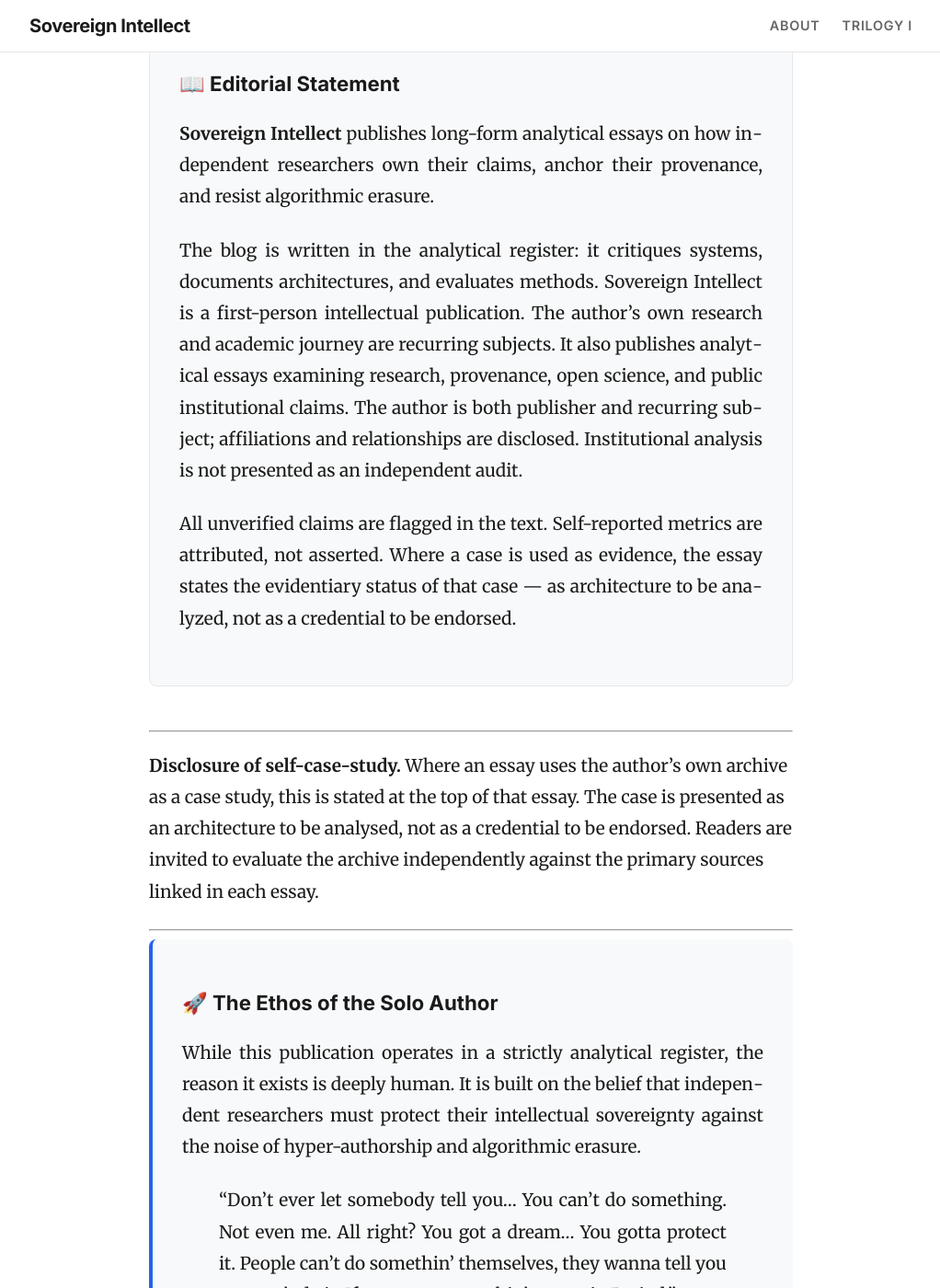
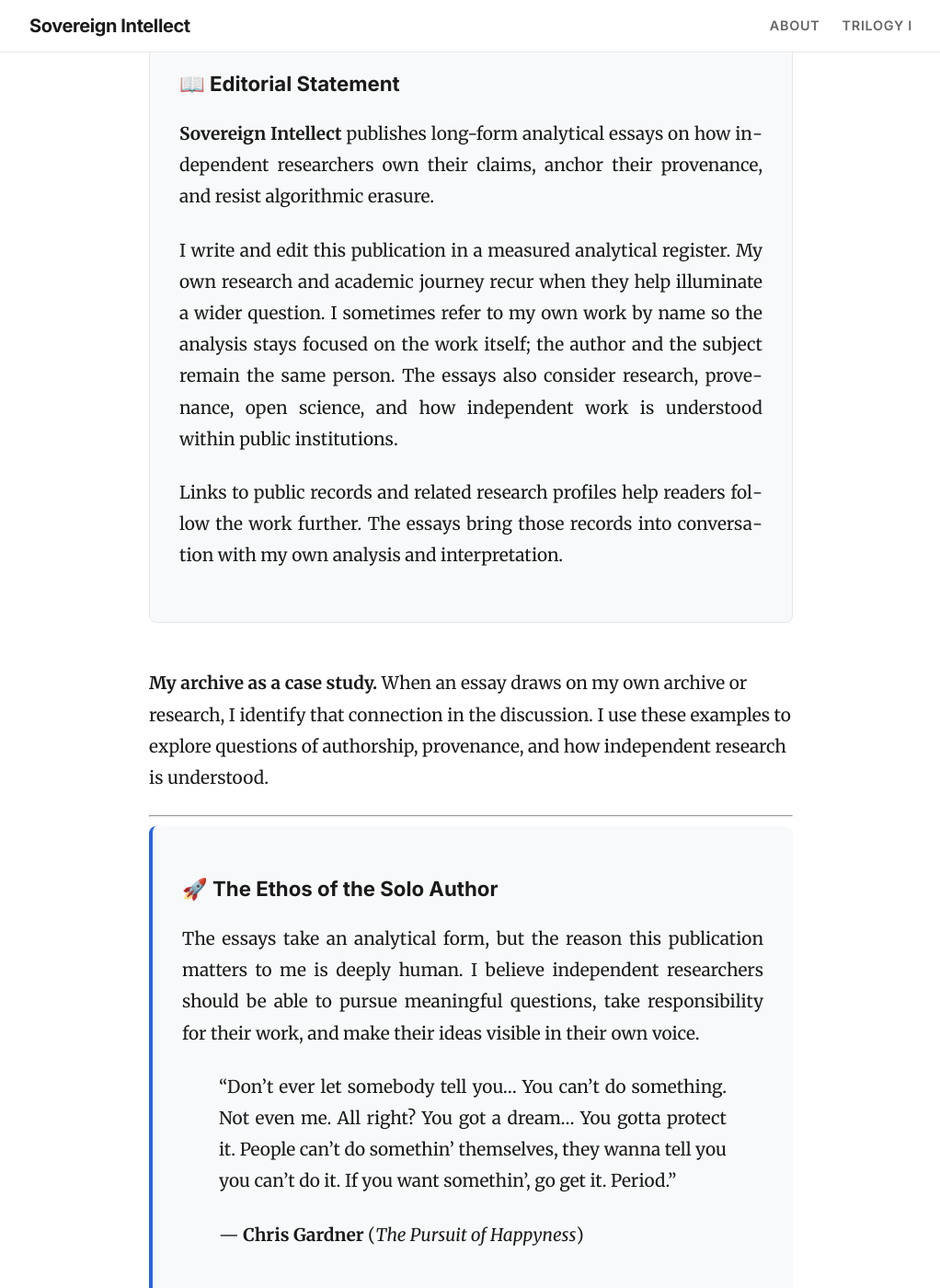
Before and after one commit to pravinkumar-ghodake/sovereign-intellect-blog, a Jekyll site: the page built from about.md, in a window 1280 px wide and 1400 px high, scrolled down 394 px. Shown: the whole window at 92% size, without its empty margins (128-1150 px from the left). Built offline with Jekyll 4.4.1, drawn with Linux system fonts in a browser that asks for light colours; some of the changed text lies outside the part shown.

Commit message:
Update about.md

```diff
--- a/about.md
+++ b/about.md
@@ -17,15 +17,13 @@ permalink: /about/
 
 **Sovereign Intellect** publishes long-form analytical essays on how independent researchers own their claims, anchor their provenance, and resist algorithmic erasure.
 
-The blog is written in the analytical register: it critiques systems, documents architectures, and evaluates methods. Sovereign Intellect is a first-person intellectual publication. The author's own research and academic journey are recurring subjects. It also publishes analytical essays examining research, provenance, open science, and public institutional claims. The author is both publisher and recurring subject; affiliations and relationships are disclosed. Institutional analysis is not presented as an independent audit.
+I write and edit this publication in a measured analytical register. My own research and academic journey recur when they help illuminate a wider question. I sometimes refer to my own work by name so the analysis stays focused on the work itself; the author and the subject remain the same person. The essays also consider research, provenance, open science, and how independent work is understood within public institutions.
 
-All unverified claims are flagged in the text. Self-reported metrics are attributed, not asserted. Where a case is used as evidence, the essay states the evidentiary status of that case — as architecture to be analyzed, not as a credential to be endorsed.
+Links to public records and related research profiles help readers follow the work further. The essays bring those records into conversation with my own analysis and interpretation.
 
 </div>
 
----
-
-<p><strong>Disclosure of self-case-study.</strong> Where an essay uses the author’s own archive as a case study, this is stated at the top of that essay. The case is presented as an architecture to be analysed, not as a credential to be endorsed. Readers are invited to evaluate the archive independently against the primary sources linked in each essay.</p>
+<p><strong>My archive as a case study.</strong> When an essay draws on my own archive or research, I identify that connection in the discussion. I use these examples to explore questions of authorship, provenance, and how independent research is understood.</p>
 
 ---
 
@@ -33,7 +31,7 @@ All unverified claims are flagged in the text. Self-reported metrics are attribu
 
 ### 🚀 The Ethos of the Solo Author
 
-While this publication operates in a strictly analytical register, the reason it exists is deeply human. It is built on the belief that independent researchers must protect their intellectual sovereignty against the noise of hyper-authorship and algorithmic erasure.
+The essays take an analytical form, but the reason this publication matters to me is deeply human. I believe independent researchers should be able to pursue meaningful questions, take responsibility for their work, and make their ideas visible in their own voice.
 
 > "Don't ever let somebody tell you... You can't do something. Not even me. All right? You got a dream... You gotta protect it. People can't do somethin' themselves, they wanna tell you you can't do it. If you want somethin', go get it. Period."
 >
@@ -43,6 +41,15 @@ While this publication operates in a strictly analytical register, the reason it
 
 ---
 
+### About the Author
+
+I am **Pravinkumar Ghodake**, an independent research scholar and writer working across theoretical, computational, and experimental mechanics. My academic work has focused on nonlinear waves in solids, nonlinear ultrasonics, mechanical metamaterials, and inverse design.
+
+My doctoral research at IIT Bombay brought these interests together through mathematical analysis, computational modeling, and experimental work. I am especially interested in how materials shape the movement of elastic waves, and how those ideas can contribute to structural health monitoring and the study of damage in materials. My [research biography](https://sites.google.com/view/pravinkumarghodake/biography) and [academic archive](https://pravinkumar-ghodake.github.io/pravinkumar-ghodake-academic-archive/) bring together more of this work, including research records, publications, presentations, and related profiles.
+
+My academic work also appears under the full name **Pravinkumar Ramchandra Ghodake**. I maintain a parallel creative archive with reflections on cinema, sport, literature, and everyday observations. I enjoy tracing connections between these interests and technical work: movement and mechanics, strategy and systems, narrative and research. That curiosity is one of the ideas behind *The Polymath Code*.
+
+---
 
 ### 🧭 Editorial Standards
 
@@ -50,11 +57,11 @@ While this publication operates in a strictly analytical register, the reason it
 
 | Standard | Practice |
 | :--- | :--- |
-| **Attribution** | Every claim about a real person or archive is attributed to the source ("the archive states…", "as reported…"). |
-| **Caveats** | Technical claims are qualified where metadata cannot do what it appears to do. |
-| **Comparisons** | Historical and contemporary cases are compared with explicit disanalogies. |
-| **Disclosure** | Any relationship to a person or archive discussed is stated briefly and neutrally. |
-| **Corrections** | Errors are corrected in place and noted in the commit history. |
+| **Attribution** | Links to related public records and source material help readers follow a line of work. |
+| **Perspective** | Essays bring documented material into conversation with my own analysis and commentary. |
+| **Comparisons** | Cases are considered in their context, with similarities and differences made clear where relevant. |
+| **Disclosure** | When I draw on my own archive or research, I identify that connection in the discussion. |
+| **Corrections** | Substantive factual corrections are reflected in the article and repository history. |
 
 </div>
 
@@ -82,14 +89,13 @@ While this publication operates in a strictly analytical register, the reason it
   </p>
 
   <div style="display: flex; justify-content: center; gap: 15px; flex-wrap: wrap;">
-    <a href="https://orcid.org/0000-0002-6755-4003" target="_blank" style="display: inline-block; padding: 10px 20px; background: #A6CE39; color: white; border-radius: 6px; text-decoration: none; font-family: var(--font-ui); font-weight: 600;">ORCID</a>
+    <a href="https://orcid.org/0000-0002-6755-4003" target="_blank" rel="noopener noreferrer" style="display: inline-block; padding: 10px 20px; background: #A6CE39; color: white; border-radius: 6px; text-decoration: none; font-family: var(--font-ui); font-weight: 600;">ORCID</a>
 
-    <a href="https://github.com/pravinkumar-ghodake" target="_blank" style="display: inline-block; padding: 10px 20px; background: #181717; color: white; border-radius: 6px; text-decoration: none; font-family: var(--font-ui); font-weight: 600;">GitHub</a>
+    <a href="https://github.com/pravinkumar-ghodake" target="_blank" rel="noopener noreferrer" style="display: inline-block; padding: 10px 20px; background: #181717; color: white; border-radius: 6px; text-decoration: none; font-family: var(--font-ui); font-weight: 600;">GitHub</a>
 
-    <a href="https://sites.google.com/view/pravinkumarghodake/connect" target="_blank" style="display: inline-block; padding: 10px 20px; background: #4285F4; color: white; border-radius: 6px; text-decoration: none; font-family: var(--font-ui); font-weight: 600;">Google Sites</a>
+    <a href="https://sites.google.com/view/pravinkumarghodake/connect" target="_blank" rel="noopener noreferrer" style="display: inline-block; padding: 10px 20px; background: #4285F4; color: white; border-radius: 6px; text-decoration: none; font-family: var(--font-ui); font-weight: 600;">Google Sites</a>
 
-    <a href="https://linktr.ee/pravinkumarghodake" target="_blank" style="display: inline-block; padding: 10px 20px; background: #0d6efd; color: white; border-radius: 6px; text-decoration: none; font-family: var(--font-ui); font-weight: 600;">Linktree</a>
-
+    <a href="https://linktr.ee/pravinkumarghodake" target="_blank" rel="noopener noreferrer" style="display: inline-block; padding: 10px 20px; background: #0d6efd; color: white; border-radius: 6px; text-decoration: none; font-family: var(--font-ui); font-weight: 600;">Linktree</a>
   </div>
 </div>
 
```
